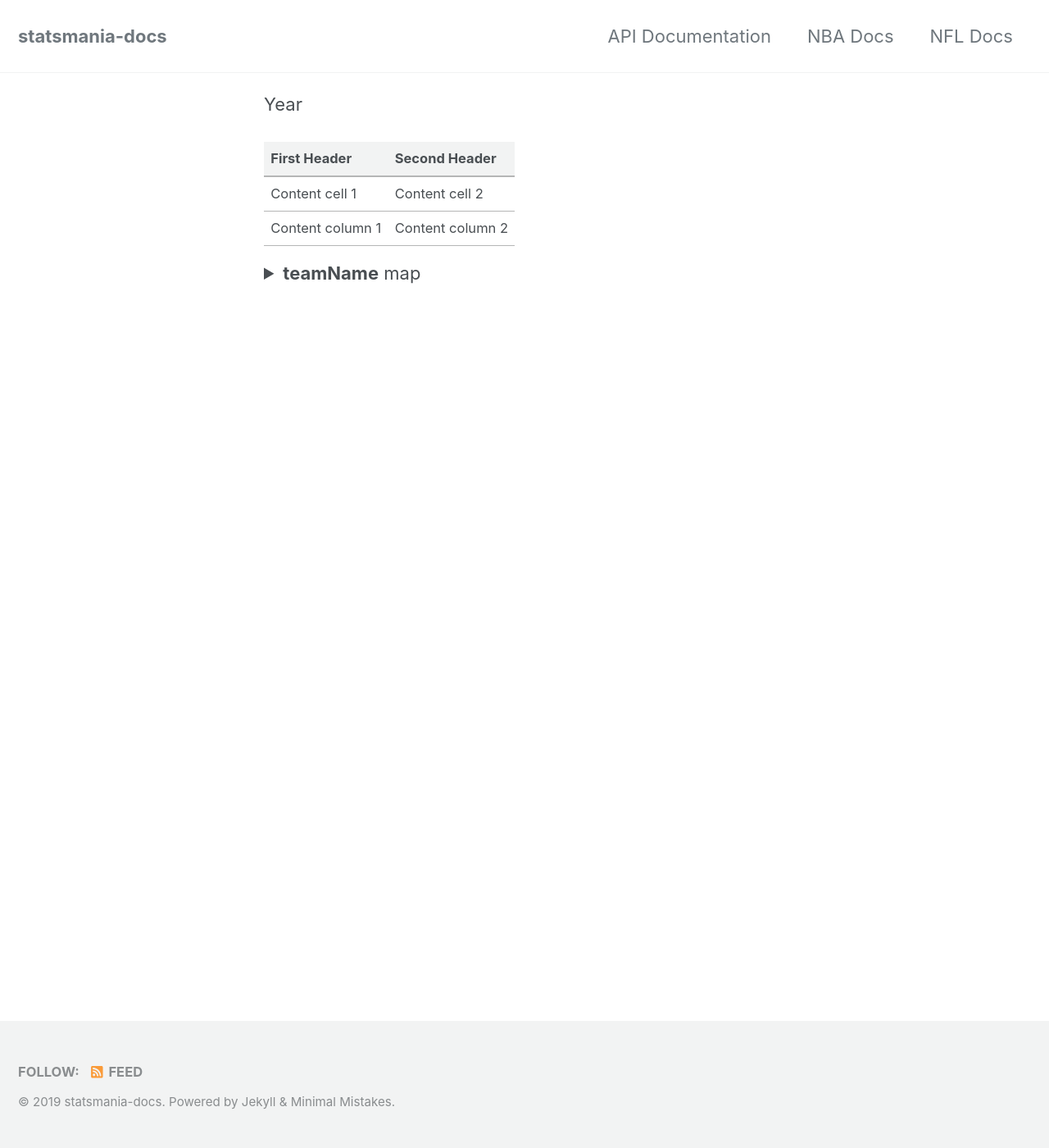
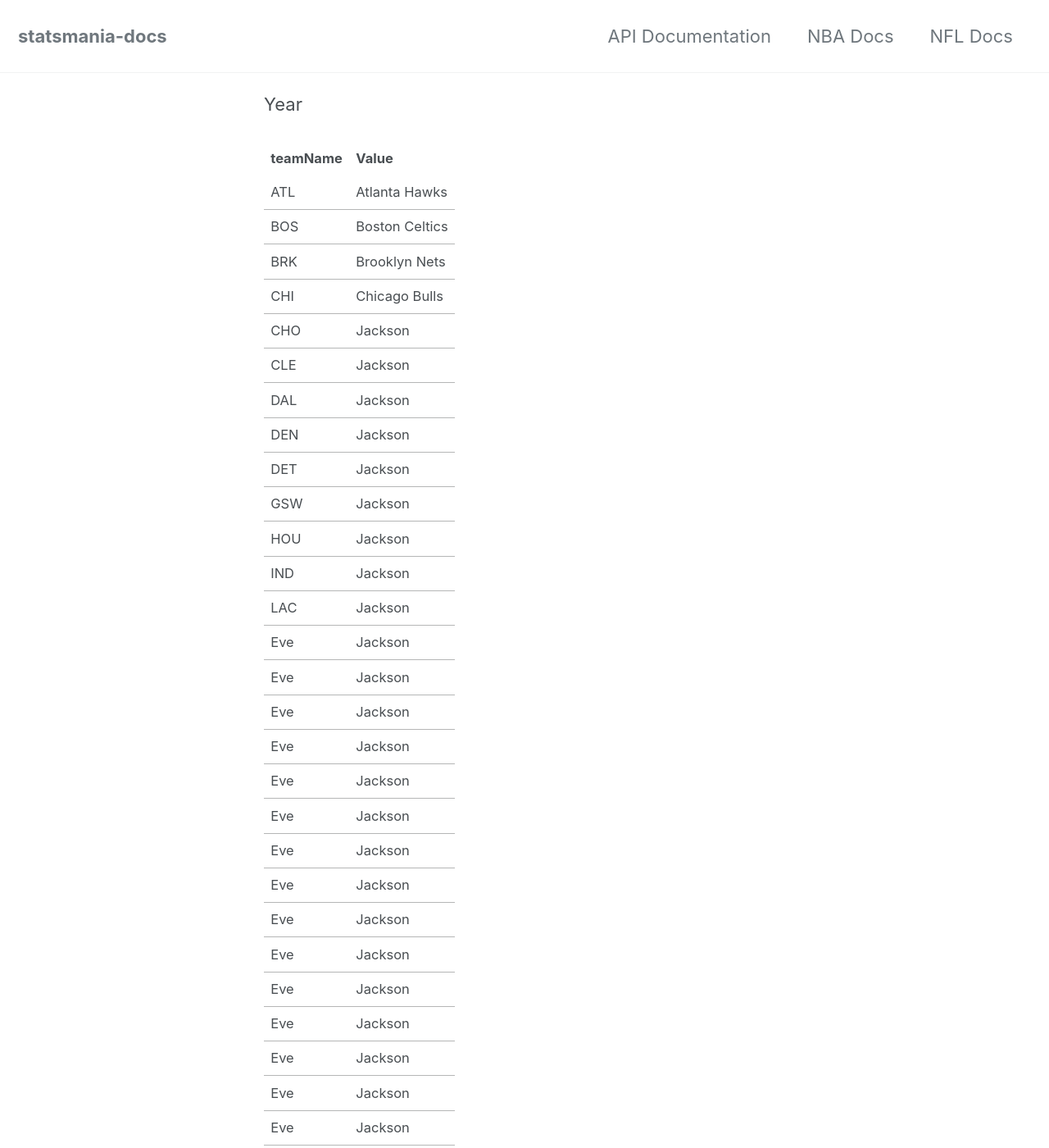
Before and after one commit to karlazzam/statsmania-docs, a Jekyll site: the page built from _pages/nba.md, in a window 1280 px wide and 1400 px high. Shown: the whole window at 82% size. Built offline with Jekyll 4.4.1, drawn with Linux system fonts in a browser that asks for light colours; cached includes are drawn as plain includes; nearby versions of some CDN libraries; Markdown is read by kramdown in place of the engine named in the settings.

Commit message:
md table not working, trying html table

```diff
--- a/_pages/nba.md
+++ b/_pages/nba.md
@@ -5,19 +5,68 @@ author_profile: false
 
 Year
 
-
-
-First Header | Second Header
------------- | -------------
-Content cell 1 | Content cell 2
-Content column 1 | Content column 2
-
+  <table>
+  <tr><th>teamName</th><th>Value</th></tr>
+    <tr><td>ATL</td><td>Atlanta Hawks</td></tr>
+    <tr><td>BOS</td><td>Boston Celtics</td></tr>
+    <tr><td>BRK</td><td>Brooklyn Nets</td></tr>
+    <tr><td>CHI</td><td>Chicago Bulls</td></tr>
+    <tr><td>CHO</td><td>Jackson</td></tr>
+    <tr><td>CLE</td><td>Jackson</td></tr>
+    <tr><td>DAL</td><td>Jackson</td></tr>
+    <tr><td>DEN</td><td>Jackson</td></tr>
+    <tr><td>DET</td><td>Jackson</td></tr>
+    <tr><td>GSW</td><td>Jackson</td></tr>
+    <tr><td>HOU</td><td>Jackson</td></tr>
+    <tr><td>IND</td><td>Jackson</td></tr>
+    <tr><td>LAC</td><td>Jackson</td></tr>
+    <tr><td>Eve</td><td>Jackson</td></tr>
+    <tr><td>Eve</td><td>Jackson</td></tr>
+    <tr><td>Eve</td><td>Jackson</td></tr>
+    <tr><td>Eve</td><td>Jackson</td></tr>
+    <tr><td>Eve</td><td>Jackson</td></tr>
+    <tr><td>Eve</td><td>Jackson</td></tr>
+    <tr><td>Eve</td><td>Jackson</td></tr>
+    <tr><td>Eve</td><td>Jackson</td></tr>
+    <tr><td>Eve</td><td>Jackson</td></tr>
+    <tr><td>Eve</td><td>Jackson</td></tr>
+    <tr><td>Eve</td><td>Jackson</td></tr>
+    <tr><td>Eve</td><td>Jackson</td></tr>
+    <tr><td>Eve</td><td>Jackson</td></tr>
+    <tr><td>Eve</td><td>Jackson</td></tr>
+    <tr><td>Eve</td><td>Jackson</td></tr>
+  </table>
 
 <details><summary><b>teamName</b> map</summary>
-
-First Header | Second Header
------------- | -------------
-Content cell 1 | Content cell 2
-Content column 1 | Content column 2
-
+  <table>
+  <tr><th>teamName</th><th>Value</th></tr>
+    <tr><td>ATL</td><td>Atlanta Hawks</td></tr>
+    <tr><td>BOS</td><td>Boston Celtics</td></tr>
+    <tr><td>BRK</td><td>Brooklyn Nets</td></tr>
+    <tr><td>CHI</td><td>Chicago Bulls</td></tr>
+    <tr><td>CHO</td><td>Jackson</td></tr>
+    <tr><td>CLE</td><td>Jackson</td></tr>
+    <tr><td>DAL</td><td>Jackson</td></tr>
+    <tr><td>DEN</td><td>Jackson</td></tr>
+    <tr><td>DET</td><td>Jackson</td></tr>
+    <tr><td>GSW</td><td>Jackson</td></tr>
+    <tr><td>HOU</td><td>Jackson</td></tr>
+    <tr><td>IND</td><td>Jackson</td></tr>
+    <tr><td>LAC</td><td>Jackson</td></tr>
+    <tr><td>Eve</td><td>Jackson</td></tr>
+    <tr><td>Eve</td><td>Jackson</td></tr>
+    <tr><td>Eve</td><td>Jackson</td></tr>
+    <tr><td>Eve</td><td>Jackson</td></tr>
+    <tr><td>Eve</td><td>Jackson</td></tr>
+    <tr><td>Eve</td><td>Jackson</td></tr>
+    <tr><td>Eve</td><td>Jackson</td></tr>
+    <tr><td>Eve</td><td>Jackson</td></tr>
+    <tr><td>Eve</td><td>Jackson</td></tr>
+    <tr><td>Eve</td><td>Jackson</td></tr>
+    <tr><td>Eve</td><td>Jackson</td></tr>
+    <tr><td>Eve</td><td>Jackson</td></tr>
+    <tr><td>Eve</td><td>Jackson</td></tr>
+    <tr><td>Eve</td><td>Jackson</td></tr>
+    <tr><td>Eve</td><td>Jackson</td></tr>
+  </table>
 </details>
```
